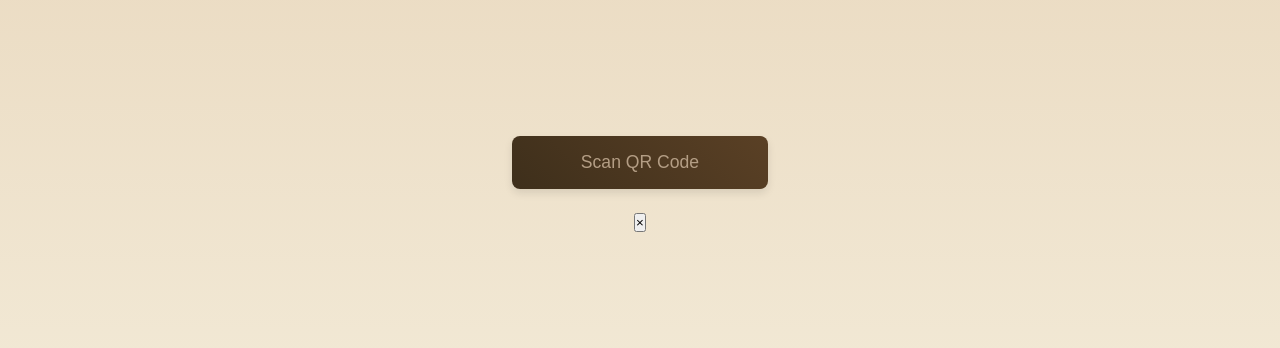
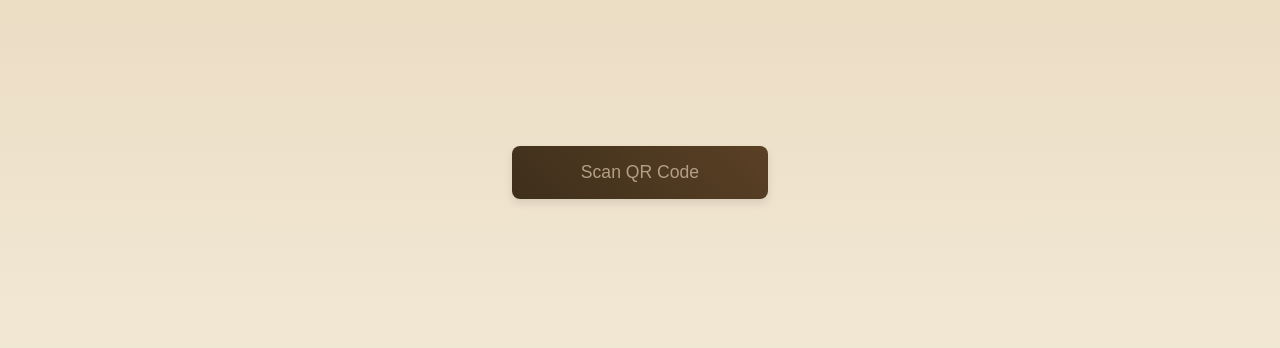
Before and after one commit to yadasa/fromstrangers, a plain HTML site: page Qr/scan.html in a window 1280 px wide. Shown: the part 216-564 px from the top of the page. Drawn offline with Linux system fonts and the light colour scheme.

Commit message:
Add files via upload

```diff
--- a/Qr/scan.html
+++ b/Qr/scan.html
@@ -8,18 +8,10 @@
 </head>
 <body>
   <div id="scan-container">
-    <!-- Controls -->
     <div id="controls">
       <button id="btn-scan">Scan QR Code</button>
     </div>
-
-    <!-- Scanner preview wrapper -->
-    <div id="scanner-wrapper">
-      <button id="scanner-close">×</button>
-      <div id="qr-scanner"></div>
-    </div>
-
-    <!-- Popup -->
+    <div id="qr-scanner"></div>
     <div id="scan-popup">
       <span id="scan-popup-msg"></span>
       <button id="scan-popup-close">×</button>
```
